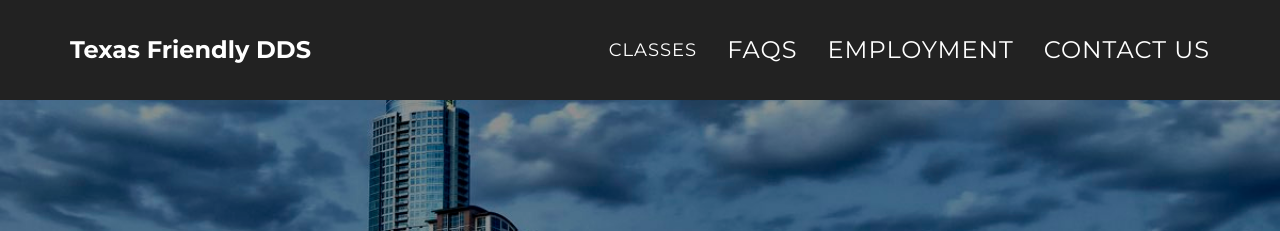
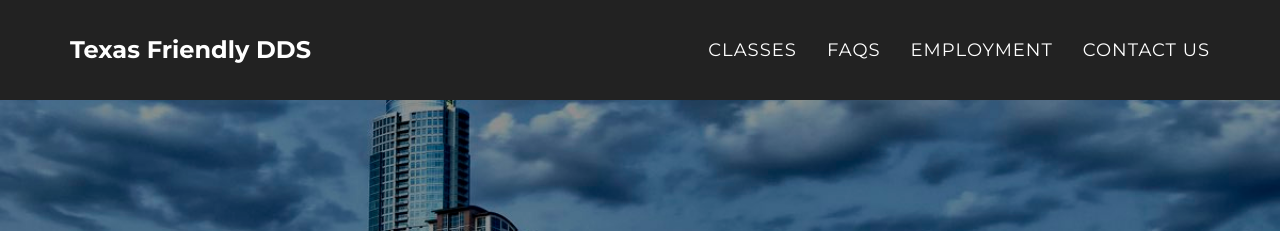
Before and after one commit to poseidonimaging/defensivedrivingaustin, a Jekyll site: the page built from index.html, in a window 1280 px wide. Shown: the top 231 px of the page. Built offline with Jekyll 4.4.1, drawn with Linux system fonts in a browser that asks for light colours; nearby versions of some CDN libraries; some web fonts are replaced; the list of posts is cut into pages by our own code.

Commit message:
Nav font size

```diff
--- a/_includes/nav.html
+++ b/_includes/nav.html
@@ -22,13 +22,13 @@
                         <a style="font-size: 18px" href="/#classes">Classes</a>
                     </li>
                     <li>
-                        <a class="page-scroll" href="/#faqs">FAQs</a>
+                        <a style="font-size: 18px" href="/#faqs">FAQs</a>
                     </li>
                     <li>
-                        <a class="page-scroll" href="/#employment">Employment</a>
+                        <a style="font-size: 18px" href="/#employment">Employment</a>
                     </li>
                     <li>
-                        <a class="page-scroll" href="/#contactus">Contact Us</a>
+                        <a style="font-size: 18px" href="/#contactus">Contact Us</a>
                     </li>
                 </ul>
             </div>
```
